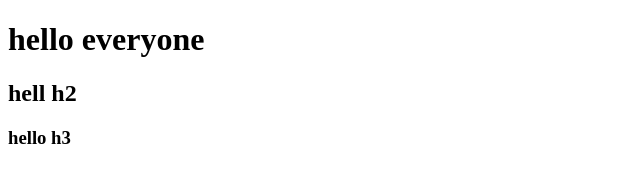
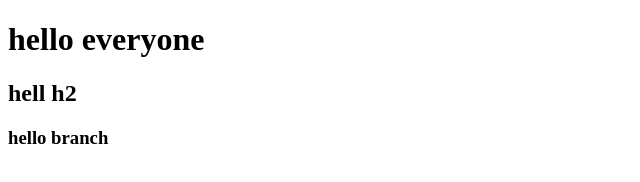
Before and after one commit to AnshulWakodikar/VsToGit, a plain HTML site: page index.html in a window 1280 px wide. Shown: the full height of the page, 0-640 px from the left. Drawn offline with Linux system fonts and the light colour scheme.

Commit message:
version2

```diff
--- a/index.html
+++ b/index.html
@@ -9,6 +9,6 @@
 <body>
     <h1>hello everyone</h1>
     <h2>hell h2</h2>
-    <h3>hello h3</h3>
+    <h3>hello branch</h3>
 </body>
 </html>
```
